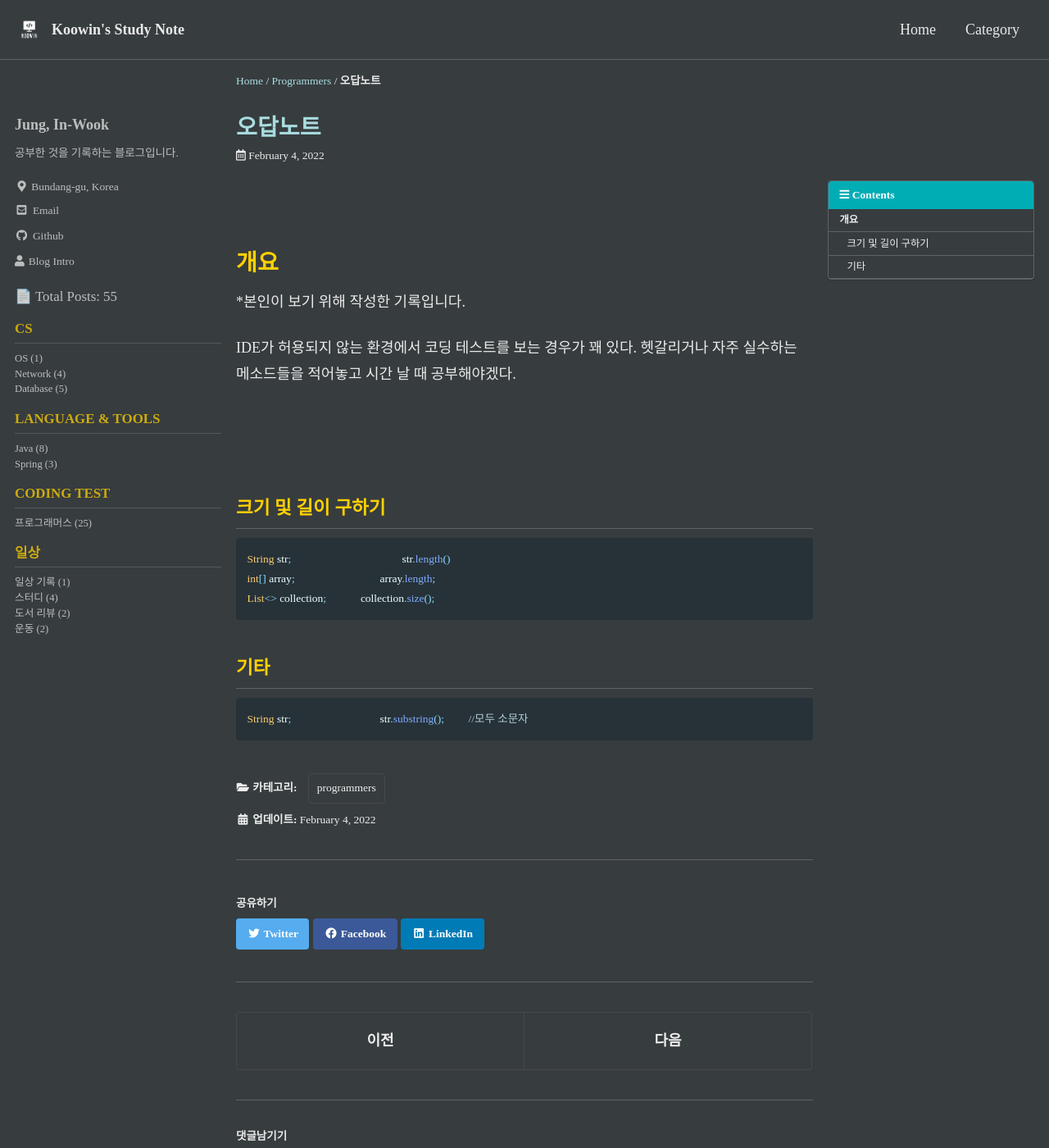
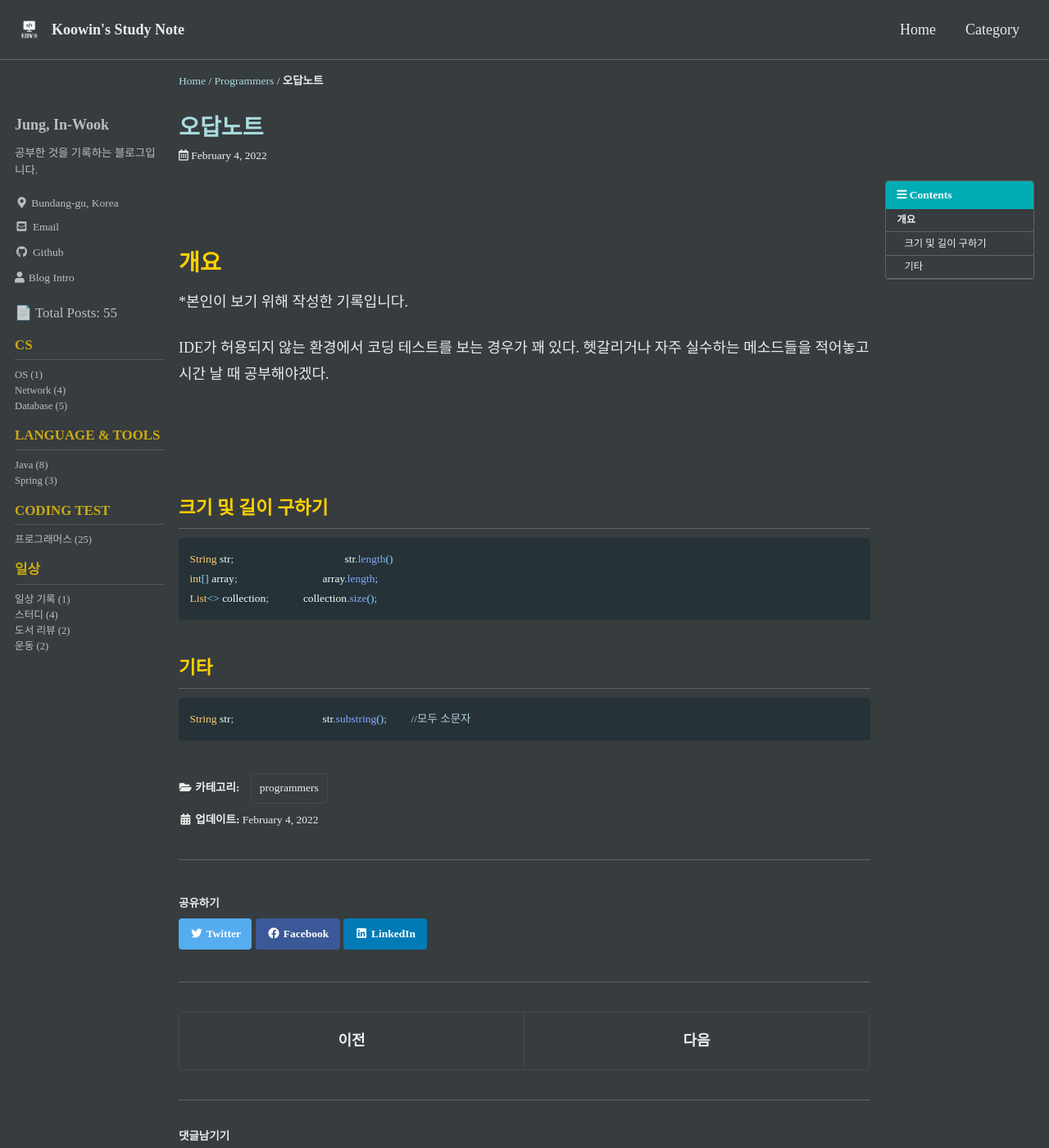
Before and after one commit to Koowin/koowin.github.io, a Jekyll site: the page built from _posts/programmers/2022-02-04-fail_note.md, in a window 1280 px wide and 1400 px high. Shown: the whole window at 82% size. Built offline with Jekyll 4.4.1, drawn with Linux system fonts in a browser that asks for light colours; cached includes are drawn as plain includes; some web fonts are replaced; comment, search, counter and statistics services are not loaded.

Commit message:
update: right sidebar width

```diff
--- a/_sass/minimal-mistakes/_variables.scss
+++ b/_sass/minimal-mistakes/_variables.scss
@@ -158,9 +158,9 @@ $max-width: $x-large !default;
    Grid
    ========================================================================== */
 
-$right-sidebar-width-narrow: 200px !default;
-$right-sidebar-width: 270px !default;
-$right-sidebar-width-wide: 350px !default;
+$right-sidebar-width-narrow: 100px !default;
+$right-sidebar-width: 200px !default;
+$right-sidebar-width-wide: 250px !default;
 
 /*
    Other
```
